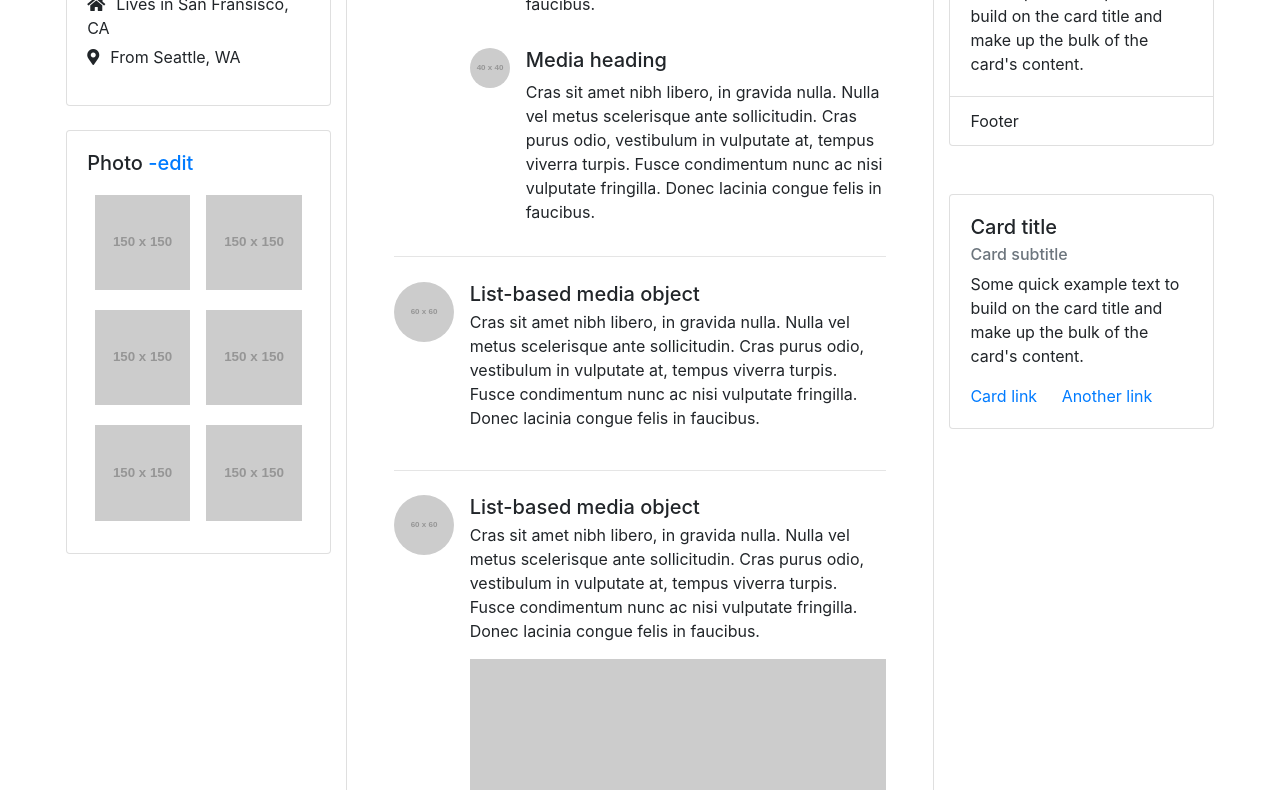
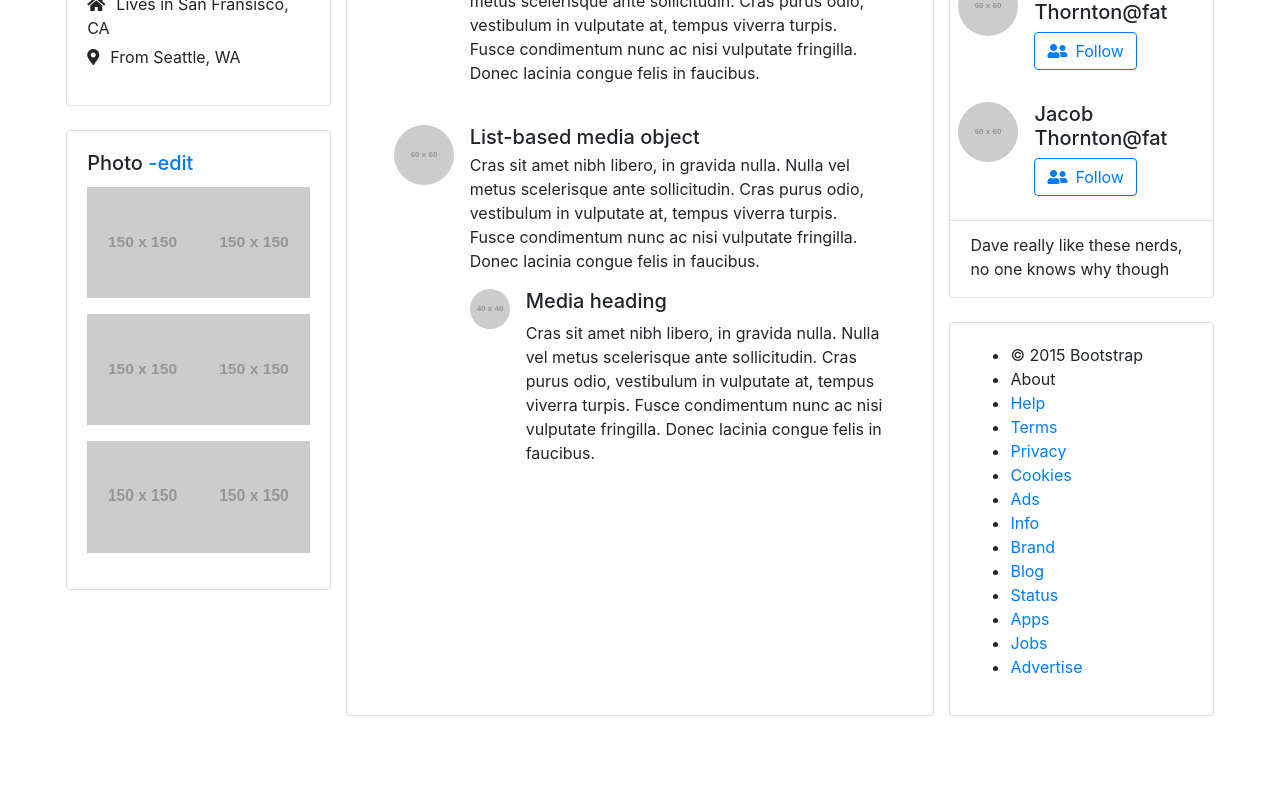
Before and after one commit to Mordnor/inte_sass, a plain HTML site: page index.html in a window 1280 px wide. Shown: the part 831-1621 px from the top of the page. After the commit the page ends 1572 px from the top, so only its background shows below. Drawn offline with nearby package versions, Linux system fonts and the light colour scheme; placeholder pictures from the web are drawn by us.

Commit message:
like + debut footer

```diff
--- a/index.html
+++ b/index.html
@@ -102,23 +102,23 @@
                                 <div class="card-body">
                                     <h5 class="card-title">Photo <a href="#">-edit</a></h5>
                                     <div class="row no-gutters text-center">
-                      <div class="col-6 col-sm-4 col-md-6">
-                        <img src="http://via.placeholder.com/150x150" class="img-fluid mb-1 p-2" />
+                                        <div class="col-6">
+                                            <img src="http://via.placeholder.com/150x150" class="img-fluid mb-3" />
                                         </div>
-                      <div class="col-6  col-sm-4 col-md-6 ">
-                        <img src="http://via.placeholder.com/150x150" class="img-fluid mb-1 p-2" />
+                                        <div class="col-6">
+                                            <img src="http://via.placeholder.com/150x150" class="img-fluid mb-3" />
                                         </div>
-                      <div class="col-6  col-sm-4 col-md-6">
-                        <img src="http://via.placeholder.com/150x150" class="img-fluid mb-1 p-2" />
+                                        <div class="col-6">
+                                            <img src="http://via.placeholder.com/150x150" class="img-fluid mb-3" />
                                         </div>
-                      <div class="col-6  col-sm-4 col-md-6">
-                        <img src="http://via.placeholder.com/150x150" class="img-fluid mb-1 p-2" />
+                                        <div class="col-6">
+                                            <img src="http://via.placeholder.com/150x150" class="img-fluid mb-3" />
                                         </div>
-                      <div class="col-6  col-sm-4 col-md-6">
-                        <img src="http://via.placeholder.com/150x150" class="img-fluid mb-1 p-2" />
+                                        <div class="col-6">
+                                            <img src="http://via.placeholder.com/150x150" class="img-fluid mb-3" />
                                         </div>
-                      <div class="col-6  col-sm-4 col-md-6">
-                        <img src="http://via.placeholder.com/150x150" class="img-fluid mb-1 p-2" />
+                                        <div class="col-6">
+                                            <img src="http://via.placeholder.com/150x150" class="img-fluid mb-3" />
                                         </div>
                                     </div>
                                 </div>
@@ -133,7 +133,6 @@
                             <button class="btn btn-outline-secondary" type="button">Button</button>
                         </div>
                     </div>
-            <hr />
                     <ul class="list-unstyled">
                         <li class="media">
                             <img class="mr-3 img-fluid rounded-circle" src="http://via.placeholder.com/60x60" alt="Generic placeholder image">
@@ -142,20 +141,6 @@
                                 <p>
                                     Cras sit amet nibh libero, in gravida nulla. Nulla vel metus scelerisque ante sollicitudin. Cras purus odio, vestibulum in vulputate at, tempus viverra turpis. Fusce condimentum nunc ac nisi vulputate fringilla. Donec lacinia congue felis in faucibus.
                                 </p>
-                  <div class="row no-gutters ">
-                    <div class="col-8">
-                      <img src="http://via.placeholder.com/400x200" class="img-fluid pr-2" alt="photo">
-                    </div>
-                    <div class="col-4">
-                      <img src="http://via.placeholder.com/200x200" class="img-fluid " alt="photo">
-                    </div>
-                    <div class="col-4">
-                      <img src="http://via.placeholder.com/200x200" class="img-fluid pt-2" alt="photo">
-                    </div>
-                    <div class="col-8">
-                      <img src="http://via.placeholder.com/400x200" class="img-fluid pl-2 pt-2" alt="photo">
-                    </div>
-                  </div>
                                 <div class="media mt-3">
                                     <a class="pr-3" href="#"><img class="img-fluid rounded-circle" src="http://via.placeholder.com/40x40" alt="Generic placeholder image"></a>
                                     <div class="media-body">
@@ -176,7 +161,6 @@
                                 </div>
                             </div>
                         </li>
-              <hr />
                         <li class="media my-4">
                             <img class="mr-3 img-fluid rounded-circle" src="http://via.placeholder.com/60x60" alt="Generic placeholder image">
                             <div class="media-body">
@@ -186,7 +170,6 @@
                                 </p>
                             </div>
                         </li>
-              <hr />
                         <li class="media">
                             <img class="mr-3 img-fluid rounded-circle" src="http://via.placeholder.com/60x60" alt="Generic placeholder image">
                             <div class="media-body">
@@ -194,7 +177,6 @@
                                 <p>
                                     Cras sit amet nibh libero, in gravida nulla. Nulla vel metus scelerisque ante sollicitudin. Cras purus odio, vestibulum in vulputate at, tempus viverra turpis. Fusce condimentum nunc ac nisi vulputate fringilla. Donec lacinia congue felis in faucibus.
                                 </p>
-                  <img src="http://via.placeholder.com/500x500" class="img-fluid" alt="photo">
                                 <div class="media mt-3">
                                     <a class="pr-3" href="#"><img class="img-fluid rounded-circle" src="http://via.placeholder.com/40x40" alt="Generic placeholder image"></a>
                                     <div class="media-body">
@@ -222,22 +204,49 @@
                             </div>
                         </div>
                         <div class="col-12 like mb-4">
-                <div class="card mb-4">
-                  <div class="card-body ">
-                    <h5 class="card-title">Likes <a href="#">-View all</a></h5>
-                    <p class="card-text">Some quick example text to build on the card title and make up the bulk of the card's content.</p>
+                            <div class="card border">
+                                <h5 class="card-title mt-2">Likes <a href="#">-View All</a></h5>
+                                <div class="media mb-3 p-2">
+                                    <img class="mr-3 rounded-circle" src="http://via.placeholder.com/60x60" alt="Generic placeholder image">
+                                    <div class="media-body">
+                                        <h5 class="mt-0">Jacob Thornton<span>@fat</span></h5>
+                                        <button class="btn btn-outline-primary"><i class="fas fa-user-friends mr-2"></i>Follow</button>
                                     </div>
-                  <div class="card-footer bg-transparent">Footer</div>
+                                </div>
+                                <div class="media mb-3 p-2">
+                                    <img class="mr-3 rounded-circle" src="http://via.placeholder.com/60x60" alt="Generic placeholder image">
+                                    <div class="media-body">
+                                        <h5 class="mt-0">Jacob Thornton<span>@fat</span></h5>
+                                        <button class="btn btn-outline-primary"><i class="fas fa-user-friends mr-2"></i>Follow</button>
+                                    </div>
+                                </div>
+
+                                <div class="card-footer bg-transparent pb-0">
+                                    <p>
+                                        Dave really like these nerds, no one knows why though
+                                    </p>
+                                </div>
                             </div>
                         </div>
                         <div class="col-12 footer">
                             <div class="card">
                                 <div class="card-body">
-                    <h5 class="card-title">Card title</h5>
-                    <h6 class="card-subtitle mb-2 text-muted">Card subtitle</h6>
-                    <p class="card-text">Some quick example text to build on the card title and make up the bulk of the card's content.</p>
-                    <a href="#" class="card-link">Card link</a>
-                    <a href="#" class="card-link">Another link</a>
+                                    <ul>
+                                        <li>© 2015 Bootstrap</li>
+                                        <li><a href="#"></a>About</li>
+                                        <li><a href="#">Help</a></li>
+                                        <li><a href="#">Terms</a></li>
+                                        <li><a href="#">Privacy</a></li>
+                                        <li><a href="#">Cookies</a></li>
+                                        <li><a href="#">Ads</a></li>
+                                        <li><a href="#">Info</a></li>
+                                        <li><a href="#">Brand</a></li>
+                                        <li><a href="#">Blog</a></li>
+                                        <li><a href="#">Status</a></li>
+                                        <li><a href="#">Apps</a></li>
+                                        <li><a href="#">Jobs</a></li>
+                                        <li><a href="#">Advertise</a></li>
+                                    </ul>
                                 </div>
                             </div>
                         </div>
```
Lines whose indentation alone changed are shown as unchanged.
